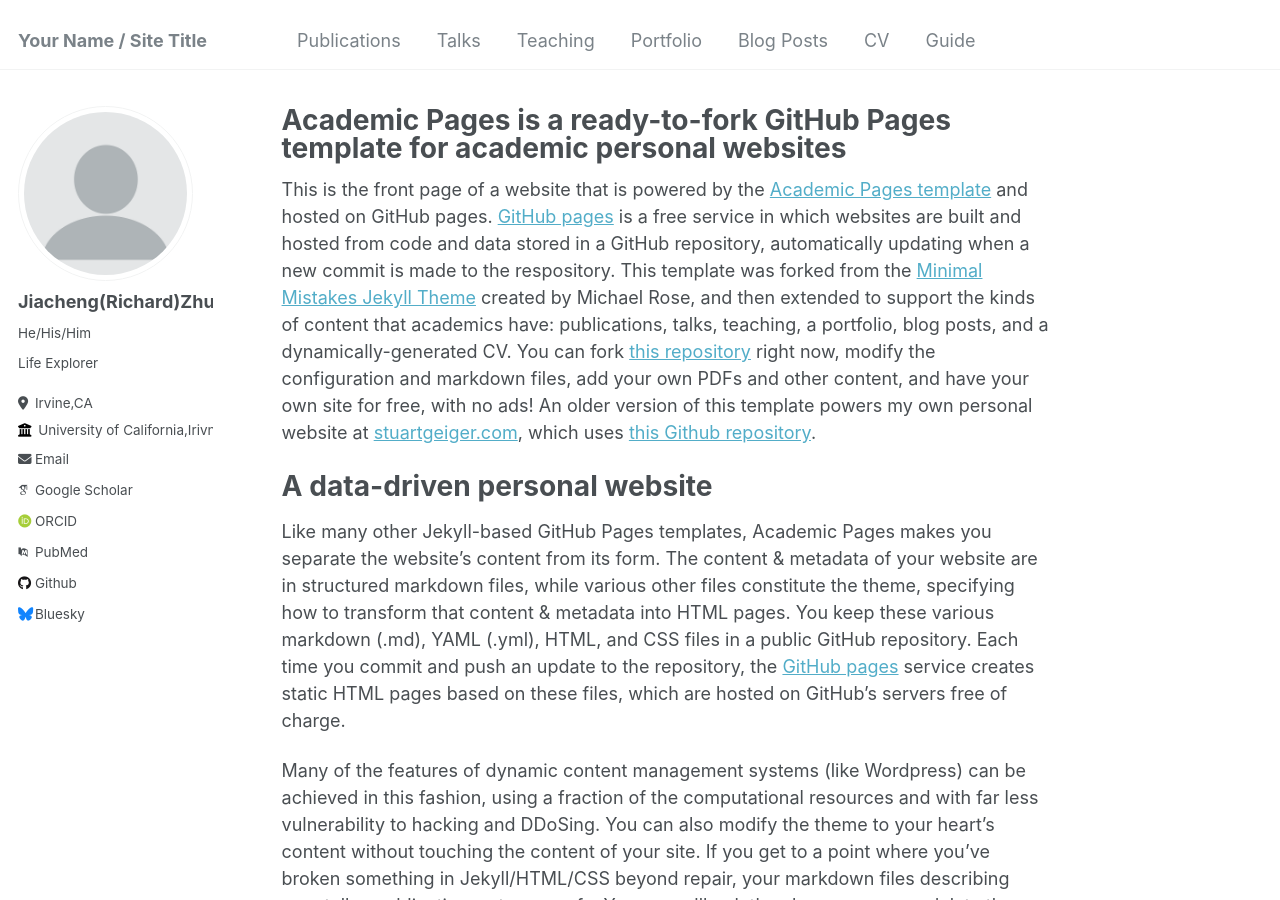
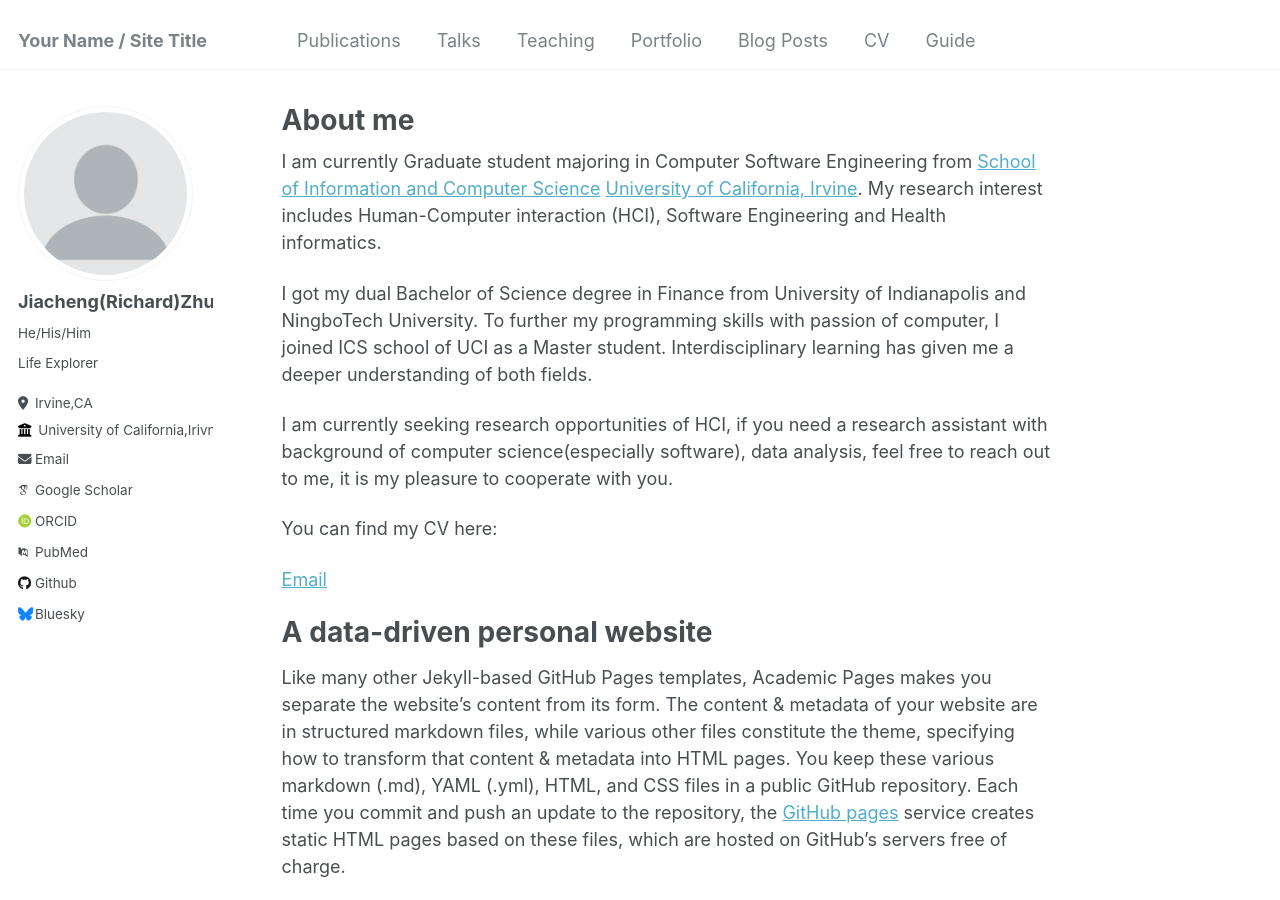
Before and after one commit to RJCheuk/rjcheuk.github.io, a Jekyll site: the page built from _pages/about.md, in a window 1280 px wide and 900 px high. Built offline with Jekyll 4.4.1, drawn with Linux system fonts in a browser that asks for light colours; some web fonts are replaced.

Commit message:
Update about.md

```diff
--- a/_pages/about.md
+++ b/_pages/about.md
@@ -1,13 +1,21 @@
 ---
 permalink: /
-title: "Academic Pages is a ready-to-fork GitHub Pages template for academic personal websites"
+title: "About me"
 author_profile: true
 redirect_from:
   - /about/
   - /about.html
 ---
 
-This is the front page of a website that is powered by the [Academic Pages template](https://github.com/academicpages/academicpages.github.io) and hosted on GitHub pages. [GitHub pages](https://pages.github.com) is a free service in which websites are built and hosted from code and data stored in a GitHub repository, automatically updating when a new commit is made to the respository. This template was forked from the [Minimal Mistakes Jekyll Theme](https://mmistakes.github.io/minimal-mistakes/) created by Michael Rose, and then extended to support the kinds of content that academics have: publications, talks, teaching, a portfolio, blog posts, and a dynamically-generated CV. You can fork [this repository](https://github.com/academicpages/academicpages.github.io) right now, modify the configuration and markdown files, add your own PDFs and other content, and have your own site for free, with no ads! An older version of this template powers my own personal website at [stuartgeiger.com](http://stuartgeiger.com), which uses [this Github repository](https://github.com/staeiou/staeiou.github.io).
+I am currently Graduate student majoring in Computer Software Engineering from [School of Information and Computer Science](https://ics.uci.edu/) [University of California, Irvine](https://www.uci.edu/). My research interest includes Human-Computer interaction (HCI), Software Engineering and Health informatics.
+
+I got my dual Bachelor of Science degree in Finance from University of Indianapolis and NingboTech University. To further my programming skills with passion of computer, I joined ICS school of UCI as a Master student. Interdisciplinary learning has given me a deeper understanding of both fields.
+
+I am currently seeking research opportunities of HCI,  if you need a research assistant with background of computer science(especially software),  data analysis, feel free to reach out to me, it is my pleasure to cooperate with you.
+
+You can find my CV here:
+
+[Email](mailto:zhuoj5@uci.edu)
 
 A data-driven personal website
 ======
```
